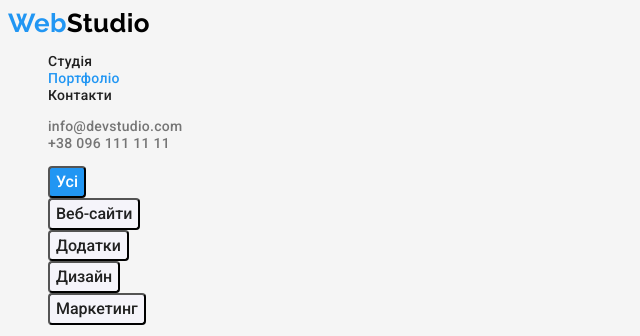
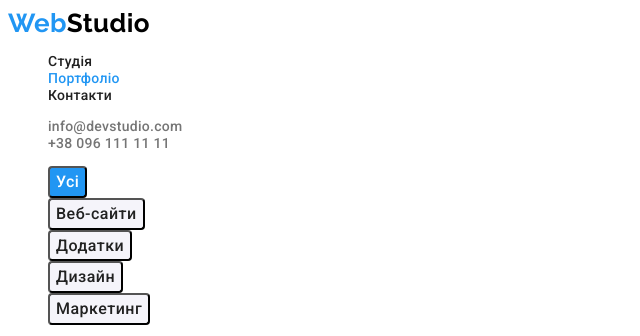
Before and after one commit to ArtemPashko/goit-markup-hw-02, a plain HTML site: page portfolio.html in a window 1280 px wide. Both pictures are taken after a click on the button "Усі". Shown: the top 336 px of the page, 0-640 px from the left. Drawn offline with Linux system fonts and the light colour scheme.

Commit message:
update css

```diff
--- a/css/styles.css
+++ b/css/styles.css
@@ -4,7 +4,7 @@
 --primary-text-color:#212121;
 --second-text-color:#757575;
 --accent-color: #2196F3;
---primary-bg-color: #F5F5F5;
+--primary-bg-color: #FFFFFF;
 
 }
 
@@ -127,6 +127,7 @@ line-height: 1.17;
 font-weight: 700;
 line-height: 1.14;;
 text-transform: uppercase;
+font-size: 14px;
 }
 
 .text{
@@ -211,12 +212,13 @@ cursor: pointer;
 color: #212121;
 background-color: #F5F4FA;
 border-radius: 4px;
+letter-spacing: 0.03em;
 }
 
 .button-portfolio:hover,
 .button-portfolio:focus{
-        color: #ffffff;
-        background-color: #2196F3;
+color: #ffffff;
+background-color: var(--accent-color);
     }
 
 .name-portfolio{
```
